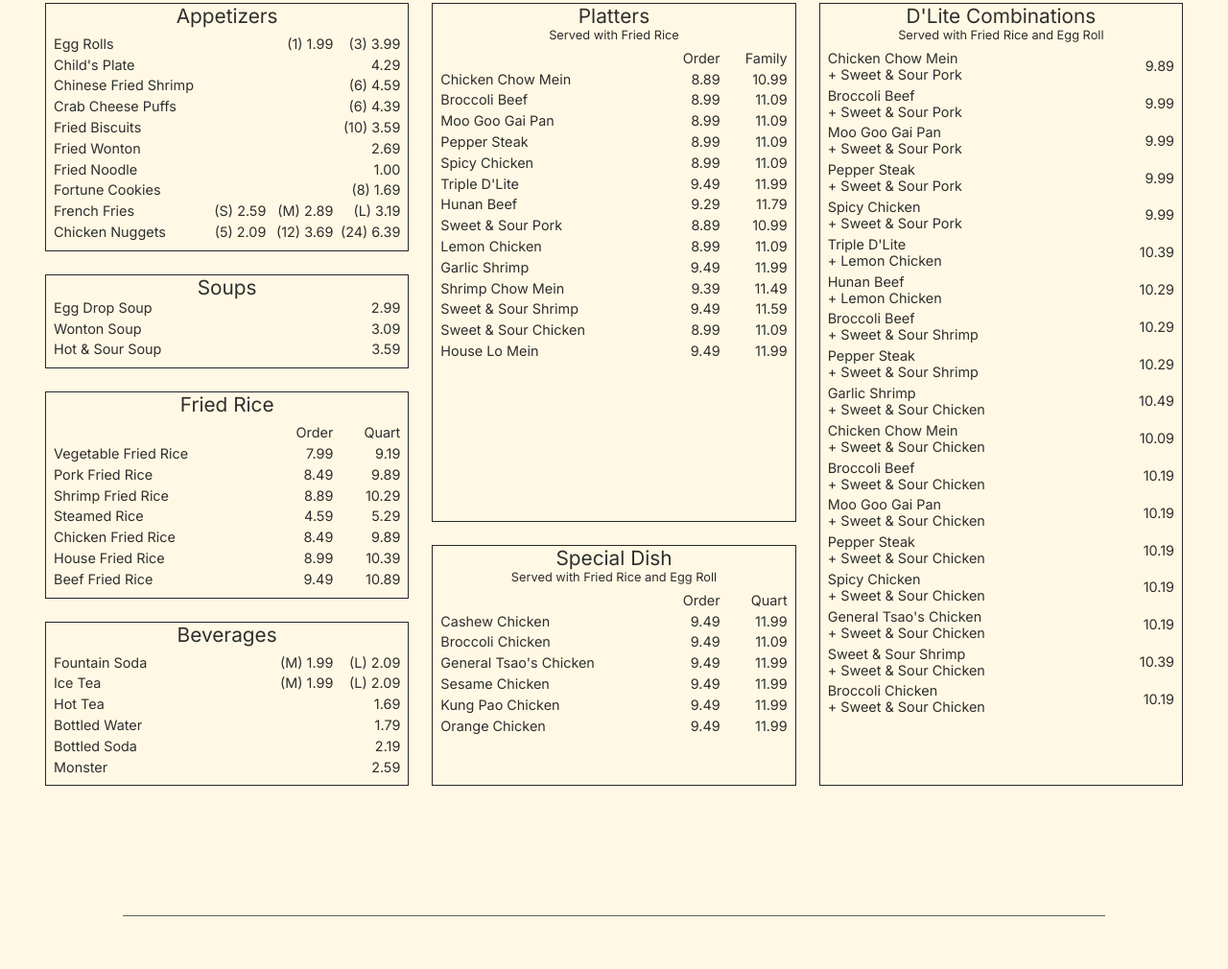
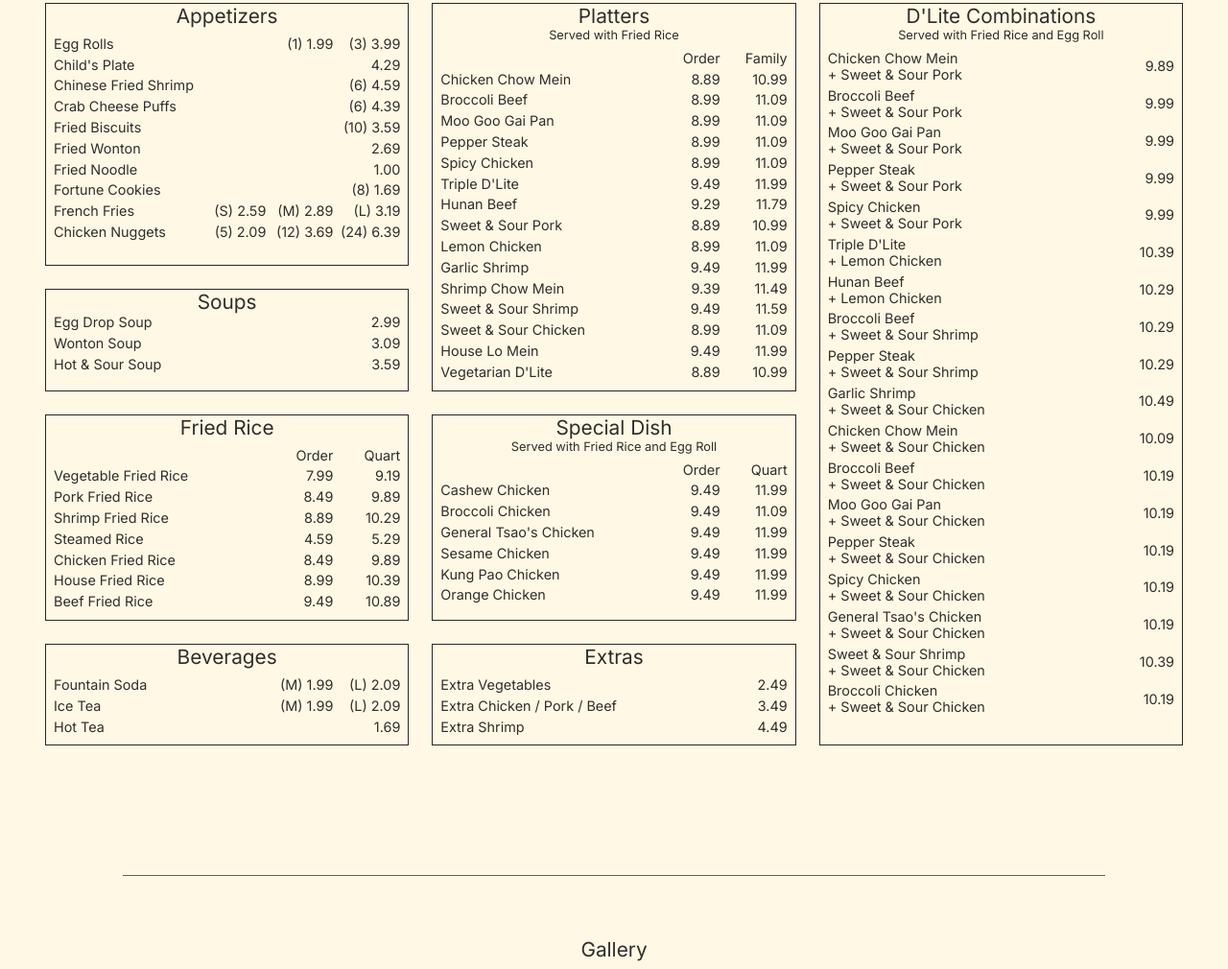
Before and after one commit to dvhoang3/wokdlite, a plain HTML site: page index.html in a window 1280 px wide. Shown: the part 1403-2413 px from the top of the page at 96% size. Drawn offline with Linux system fonts and the light colour scheme.

Commit message:
fix extra spacing on menu grid by adding extras

```diff
--- a/db.json
+++ b/db.json
@@ -157,24 +157,6 @@
       "prices": [
         "1.69"
       ]
-    },
-    {
-      "name": "Bottled Water",
-      "prices": [
-        "1.79"
-      ]
-    },
-    {
-      "name": "Bottled Soda",
-      "prices": [
-        "2.19"
-      ]
-    },
-    {
-      "name": "Monster",
-      "prices": [
-        "2.59"
-      ]
     }
   ],
   "platters": [
@@ -274,6 +256,13 @@
       "prices": [
         "9.49",
         "11.99"
+      ]
+    },
+    {
+      "name": "Vegetarian D'Lite",
+      "prices": [
+        "8.89",
+        "10.99"
       ]
     }
   ],
@@ -430,5 +419,25 @@
         "10.19"
       ]
     }
+  ],
+  "extras": [
+    {
+      "name": "Extra Vegetables",
+      "prices": [
+        "2.49"
+      ]
+    },
+    {
+      "name": "Extra Chicken / Pork / Beef",
+      "prices": [
+        "3.49"
+      ]
+    },
+    {
+      "name": "Extra Shrimp",
+      "prices": [
+        "4.49"
+      ]
+    }
   ]
 }
--- a/index.html
+++ b/index.html
@@ -45,6 +45,7 @@
 
   <div class="menu">
     <div class="menu-main">Menu</div>
+    <div class="menu-description"></div>
     <div class="menu-content">
       <div class="menu-section appetizers">
         <div class="menu-section-title">Appetizers</div>
@@ -87,6 +88,11 @@
         </div>
         <div class="menu-item-list"></div>
       </div>
+      <div class="menu-section extras">
+        <div class="menu-section-title">Extras</div>
+        <div class="menu-section-description"></div>
+        <div class="menu-item-list"></div>
+      </div>
       <div class="menu-section combinations">
         <div class="menu-section-title">D'Lite Combinations</div>
         <div class="menu-section-description">Served with Fried Rice and Egg Roll</div>
--- a/script.js
+++ b/script.js
@@ -5,6 +5,7 @@ const beveragesElement = document.querySelector(".beverages > .menu-item-list");
 const plattersElement = document.querySelector(".platters > .menu-item-list");
 const specialdishesElement = document.querySelector(".special-dishes > .menu-item-list");
 const combinationsElement = document.querySelector(".combinations > .menu-item-list");
+const extrasElement = document.querySelector(".extras > .menu-item-list");
 
 // Mocking Database Calls
 fetchData();
@@ -17,6 +18,7 @@ async function fetchData() {
   createMenuItems(data.platters, plattersElement);
   createMenuItems(data.specialdish, specialdishesElement);
   createMenuItems(data.combinations, combinationsElement);
+  createMenuItems(data.extras, extrasElement);
 }
 
 function createMenuItems(items, container) {
--- a/styles.css
+++ b/styles.css
@@ -90,6 +90,9 @@ hr {
 }
 .menu-main {
   font-size: 2rem;
+}
+.menu-description {
+  font-size: 0.7rem;
   margin-bottom: 0.5rem;
 }
 .menu-content {
@@ -159,22 +162,25 @@ hr {
   grid-row: span 2;
 }
 .soups {
-
+  grid-row: span 1;
 }
 .fried-rice {
+  grid-row: span 2;
+}
+.beverages {
+  grid-row: span 1;
+}
+.platters {
   grid-row: span 3;
 }
-.beverages {
+.special-dishes {
   grid-row: span 2;
 }
-.platters {
-  grid-row: span 5;
-}
-.special-dishes {
-  grid-row: span 3;
+.extras {
+  grid-row: span 1;
 }
 .combinations {
-  grid-row: span 8;
+  grid-row: span 6;
 }
 
 .gallary {
```
